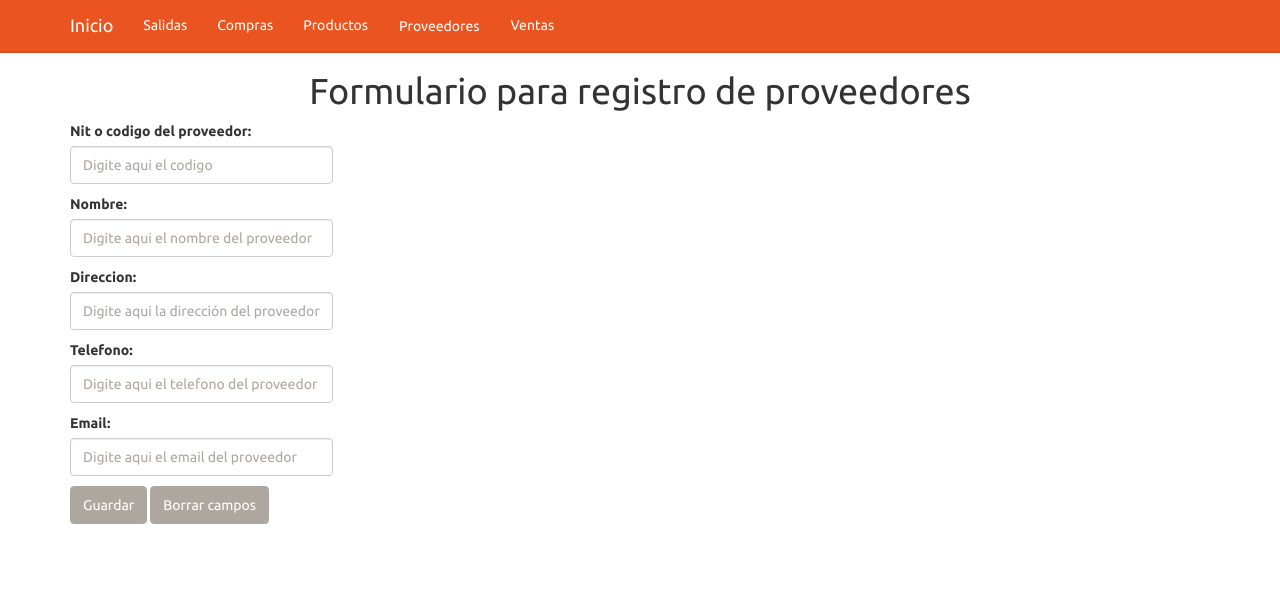
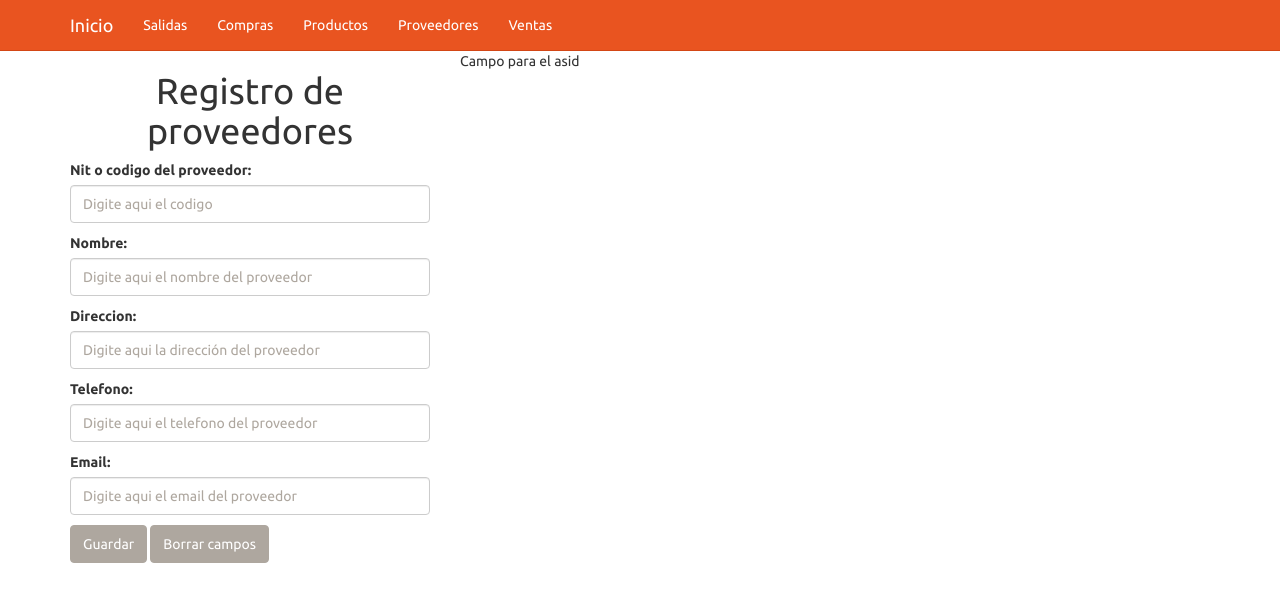
Before and after one commit to george39/aplicacionTaller, a Django app: page /proveedor in a window 1280 px wide. Shown: the top 602 px of the page. Run offline with Django 3.2, Linux system fonts and the light colour scheme; some libraries are stand-ins or nearby versions.

Commit message:
acomadando el formulario con bootstrap

```diff
--- a/templates/base/base.html
+++ b/templates/base/base.html
@@ -54,7 +54,7 @@
               <a href="productos">Productos</a>
             </li>
             <li>
-              <a href="proveedor" class="btn btn-primary " role="button">Proveedores</a>
+              <a href="proveedor"  role="button">Proveedores</a>
             </li>
             <li>
               <a href="ventas">Ventas</a>
--- a/templates/proveedor/proveedor_form.html
+++ b/templates/proveedor/proveedor_form.html
@@ -2,14 +2,13 @@
 {% extends 'base/base.html' %}
 
 
+<title>{% block title %}Registro de proveedores{% endblock %}</title>
 {% block content %}
 
+<section class="main row">
+	<article class="col-xs-12 col-sm-4 col-md-4 col-lg-4">
 		<form method="post" action="proveedor">
-	<h1><center> Formulario para registro de proveedores</center></h1>
-
-	<div class="row">
-  <div class="col-xs-3">
-
+			<h1><center> Registro de proveedores</center></h1>
 
 		  	{% csrf_token %}
 		  	{{ form.as_p}}
@@ -19,32 +18,27 @@
 			{% if form%}
 			<input class="btn btn-default" type="submit" value="Guardar">
 			<input class="btn btn-default" type="reset" value="Borrar campos">
-
-	</div>
 			{% endif %}
-
-
 		</form>
 
 		{% if nombre %}
-
-	<div class="row">
 			<div class="col-md-12">
 				<div class="alert alert-success">
-
 					<button class="close" data-dismiss="alert"><span>&times;</span> </button>
 					Precione en la pestaña proveedores o el boton nuevo registro para agregar un nuevo proveedor
 				</div>
 
 				<a href="proveedor" class="btn btn-primary " role="button">Nuevo registro</a>
 			</div>
-	</div>
+		{% endif %}
+	</article>
+	<aside class="col-xs-12 col-sm-8 col-md-8 col-lg-8">
+		<p>
+			Campo para el asid
+		</p>
+	</aside>
 
-	{% endif %}
-
-
-
-
+</section>
 
 {% endblock %}
 
```
Also changed, not shown: db.sqlite3. Lines whose indentation alone changed are shown as unchanged.
